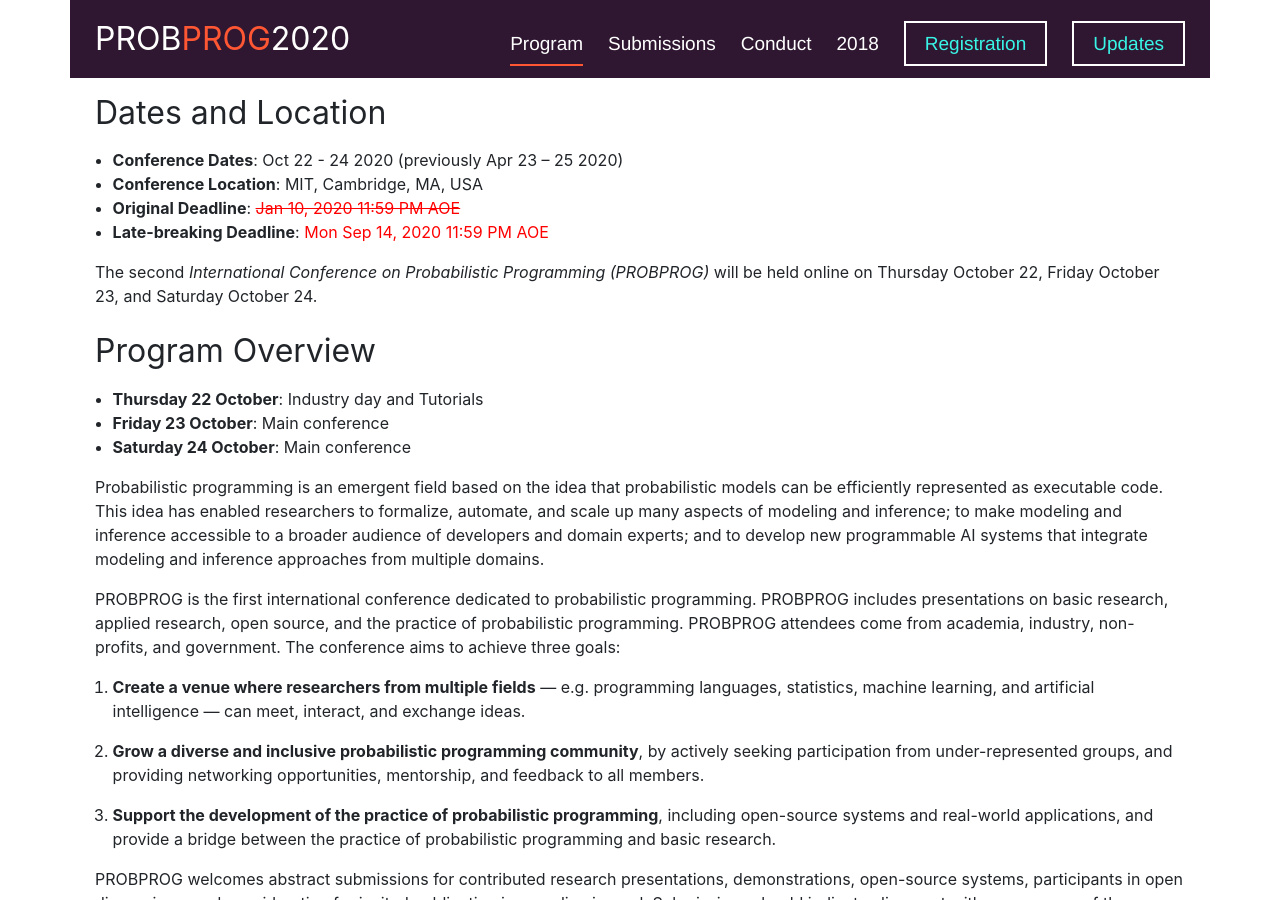
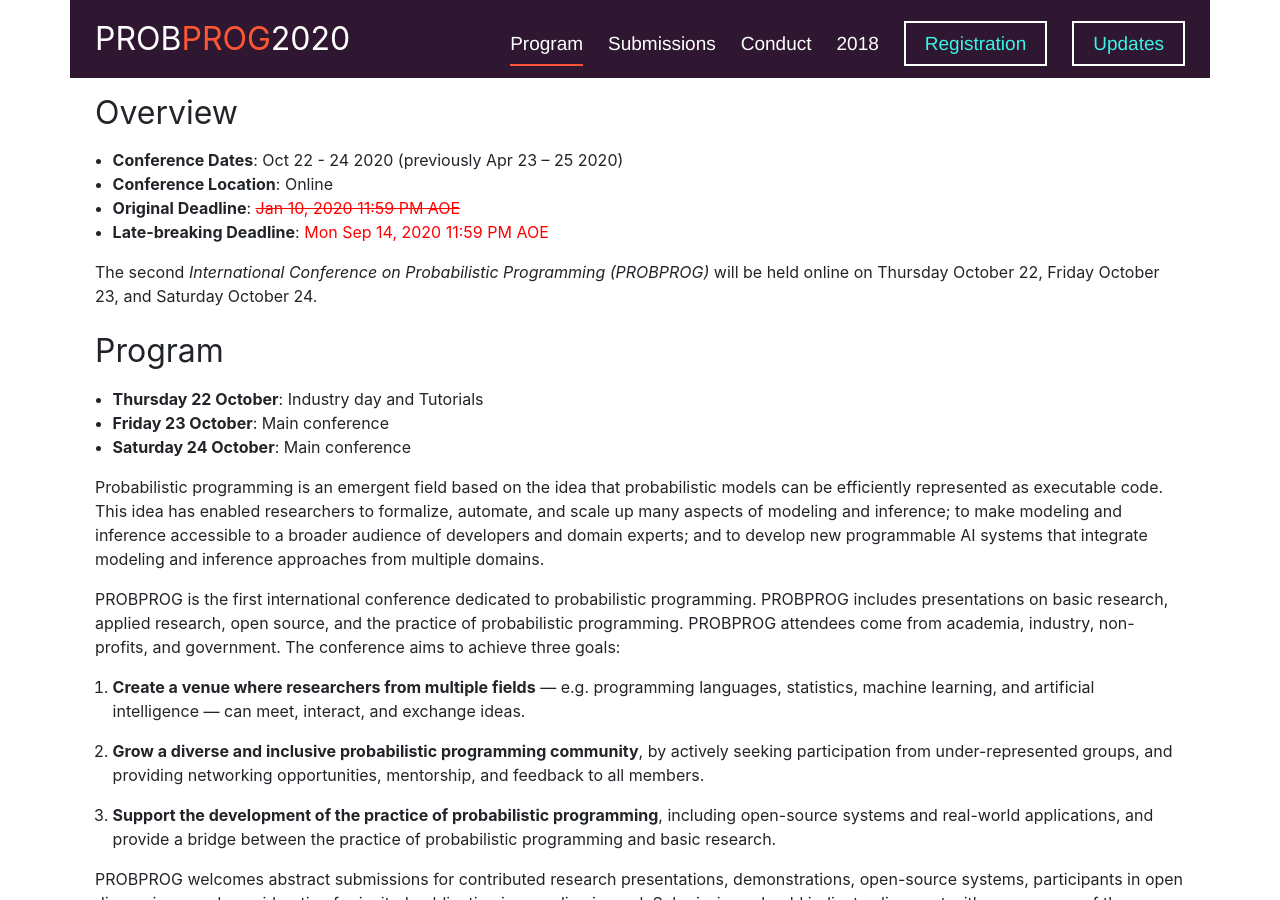
Before and after one commit to probprog-conference/probprog-conference.github.io, a Jekyll site: the page built from program/index.md, in a window 1280 px wide and 900 px high. Built offline with Jekyll 4.4.1, drawn with Linux system fonts in a browser that asks for light colours; some of the changed text lies outside the part shown.

Commit message:
final tweaks for fall 2020 announcement

```diff
--- a/_layouts/landing.html
+++ b/_layouts/landing.html
@@ -21,7 +21,7 @@
       <div class="landing row">
         <div class="col">
           <span class="d-block mb-2">Thu Oct 22 – Sat Oct 24 2020</span>
-          <span class="d-block mb-4 small"><em>In light of the COVID-19 epidemic, PROBPROG 2020 will take place <ins>online</ins> this year and has been rescheduled to October. Previously accepted submissions for poster presentations and talks remain valid. We will have a second deadline for <a href='/submissions'>late-breaking submissions</a> on September 14 2020.</em></em></span>
+          <span class="d-block mb-4 small"><em>In light of the COVID-19 epidemic, PROBPROG 2020 has been rescheduled to October and will take place in an <ins>online format</ins> this year. Acceptance decisions for poster presentations and contributed talks remain valid. We will have a second deadline for <a href='/submissions'>late-breaking submissions</a> on September 14 2020.</em></em></span>
           <span class="d-block mb-4">
             <img src="/assets/images/PROBPROG_redangles.png" alt="PROBPROG 2020" width="50%">
           </span>
--- a/program/index.md
+++ b/program/index.md
@@ -3,16 +3,16 @@ title: PROBPROG 2018
 layout: default
 ---
 
-# Dates and Location
+# Overview
 
 - **Conference Dates**: Oct 22 - 24 2020 (previously Apr 23 – 25 2020)
-- **Conference Location**: MIT, Cambridge, MA, USA
+- **Conference Location**: Online
 - **Original Deadline**: <span style="color:red"><strike>Jan 10, 2020 11:59 PM AOE</strike></span>
 - **Late-breaking Deadline**: <span style="color:red">Mon Sep 14, 2020 11:59 PM AOE
 
 The second *International Conference on Probabilistic Programming (PROBPROG)* will be held online on Thursday October 22, Friday October 23, and Saturday October 24.
 
-# Program Overview
+# Program
 
 - **Thursday 22 October**: Industry day and Tutorials
 - **Friday 23 October**: Main conference
```
Also changed, not shown: other parts of program/index.md (+1 -1 lines), submissions/index.md (+1 -1 lines).
